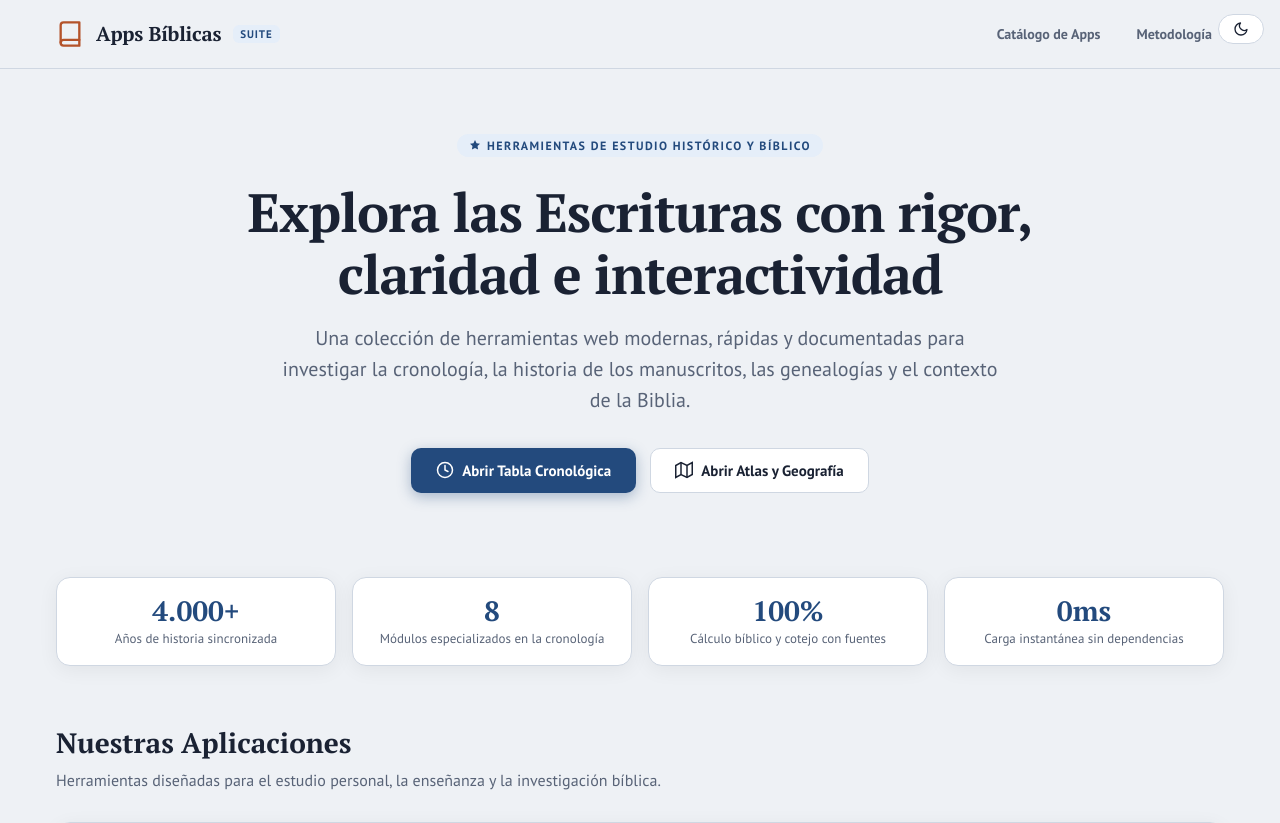
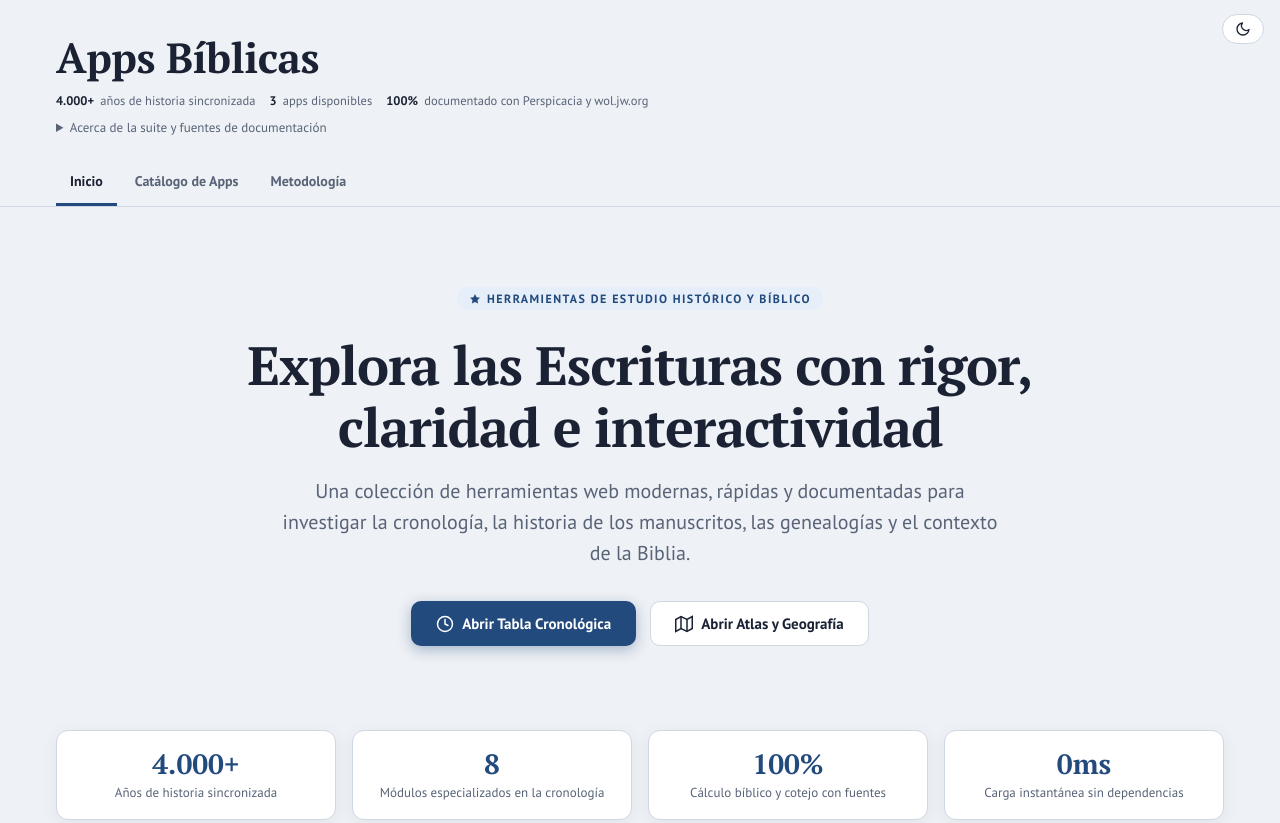
Before and after one commit to rmenor/bibleapps, a website: page index.html in a window 1280 px wide. Shown: the top 823 px of the page. Drawn offline with Linux system fonts and the light colour scheme.

Commit message:
refactor(index): migrar a estructura canónica header.top + nav.tabs + main.wrap
- Reemplazar header.site-header (navbar horizontal) por header.top canónico
  con h1, .stats, details.about dentro de .wrap (1200px)
- Añadir .themebtn flotante en esquina superior derecha (como las apps)
- Añadir nav.tabs sticky con pestañas Inicio / Catálogo / Metodología
- Cambiar <main class='container'> a <main class='wrap'>
- Reemplazar footer.site-footer por footer.app-footer canónico
- Eliminar CSS duplicado (reset, variables, body, a, .container, .themebtn,
  header.site-header, .brand, .nav-actions, .nav-link, footer.site-footer)
  que ya viene de header-main.css
- Conservar solo CSS específico del portal (hero, cards, features)

```diff
--- a/index.html
+++ b/index.html
@@ -25,199 +25,28 @@
     })();
   </script>
   <style>
+    /* Variables de color específicas del portal (complementan header-main.css) */
     :root {
-      --bg: #eef1f5;
-      --surface: #ffffff;
-      --surface2: #e4e9f0;
-      --surface3: #f7f9fb;
-      --ink: #1a2233;
-      --muted: #586377;
-      --line: #cfd7e2;
-      --accent: #234a7d;
-      --accent-light: #e5eef9;
-      --accent-hover: #19355a;
-      --c-bible: #b4532a;
       --c-books: #9a7410;
       --c-world: #3f6786;
       --c-church: #75507a;
       --c-modern: #2c7564;
-      --fix: #2f7d4f;
-      --fix-bg: #e3f1e8;
-      --warn: #9a6210;
-      --warn-bg: #faedd0;
-      --serif: 'PT Serif', Georgia, 'Times New Roman', serif;
-      --sans: 'PT Sans', system-ui, -apple-system, 'Segoe UI', Roboto, sans-serif;
-      --shadow: 0 4px 20px rgba(0, 0, 0, 0.06);
-      --shadow-hover: 0 10px 28px rgba(35, 74, 125, 0.12);
-      --radius: 14px;
     }
 
     @media (prefers-color-scheme:dark) {
       :root:not([data-theme="light"]) {
-        --bg: #0f141c;
-        --surface: #171e29;
-        --surface2: #1f2836;
-        --surface3: #131922;
-        --ink: #e6ebf3;
-        --muted: #93a0b5;
-        --line: #2c3748;
-        --accent: #8fb3e8;
-        --accent-light: #182638;
-        --accent-hover: #b0ccfa;
-        --c-bible: #e08a5b;
         --c-books: #d7b24e;
         --c-world: #7fb0d6;
         --c-church: #c39bd0;
         --c-modern: #6fc7af;
-        --fix: #6fcf97;
-        --fix-bg: #1c3326;
-        --warn: #e6b450;
-        --warn-bg: #382c12;
-        --shadow: 0 4px 20px rgba(0, 0, 0, 0.3);
-        --shadow-hover: 0 10px 30px rgba(0, 0, 0, 0.45);
       }
     }
 
     :root[data-theme="dark"] {
-      --bg: #0f141c;
-      --surface: #171e29;
-      --surface2: #1f2836;
-      --surface3: #131922;
-      --ink: #e6ebf3;
-      --muted: #93a0b5;
-      --line: #2c3748;
-      --accent: #8fb3e8;
-      --accent-light: #182638;
-      --accent-hover: #b0ccfa;
-      --c-bible: #e08a5b;
       --c-books: #d7b24e;
       --c-world: #7fb0d6;
       --c-church: #c39bd0;
       --c-modern: #6fc7af;
-      --fix: #6fcf97;
-      --fix-bg: #1c3326;
-      --warn: #e6b450;
-      --warn-bg: #382c12;
-      --shadow: 0 4px 20px rgba(0, 0, 0, 0.3);
-      --shadow-hover: 0 10px 30px rgba(0, 0, 0, 0.45);
-    }
-
-    * {
-      box-sizing: border-box;
-      margin: 0;
-      padding: 0
-    }
-
-    html {
-      scroll-behavior: smooth
-    }
-
-    body {
-      background: var(--bg);
-      color: var(--ink);
-      font: 16px/1.6 var(--sans);
-      -webkit-font-smoothing: antialiased;
-      min-height: 100vh;
-      display: flex;
-      flex-direction: column;
-    }
-
-    a {
-      color: var(--accent);
-      text-decoration: none;
-      transition: color .15s
-    }
-
-    a:hover {
-      color: var(--accent-hover)
-    }
-
-    .container {
-      max-width: var(--maxw, 1200px);
-      margin: 0 auto;
-      padding: 0 16px;
-      width: 100%;
-    }
-
-    /* Header */
-    header.site-header {
-      position: sticky;
-      top: 0;
-      z-index: 50;
-      background: color-mix(in srgb, var(--bg) 88%, transparent);
-      backdrop-filter: blur(12px);
-      -webkit-backdrop-filter: blur(12px);
-      border-bottom: 1px solid var(--line);
-    }
-
-    .header-inner {
-      display: flex;
-      align-items: center;
-      justify-content: space-between;
-      height: 68px;
-    }
-
-    .brand {
-      display: flex;
-      align-items: center;
-      gap: 12px;
-      font: 700 20px/1.2 var(--serif);
-      color: var(--ink);
-      letter-spacing: -.01em;
-    }
-
-    .brand svg {
-      width: 28px;
-      height: 28px;
-      color: var(--c-bible);
-    }
-
-    .brand span.badge-beta {
-      font: 600 11px var(--sans);
-      text-transform: uppercase;
-      letter-spacing: .08em;
-      background: var(--accent-light);
-      color: var(--accent);
-      padding: 2px 7px;
-      border-radius: 6px;
-    }
-
-    .nav-actions {
-      display: flex;
-      align-items: center;
-      gap: 12px;
-    }
-
-    .nav-link {
-      font: 600 14px var(--sans);
-      color: var(--muted);
-      padding: 8px 12px;
-      border-radius: 8px;
-    }
-
-    .nav-link:hover {
-      color: var(--ink);
-      background: var(--surface2);
-    }
-
-    .themebtn {
-      background: var(--surface);
-      border: 1px solid var(--line);
-      color: var(--ink);
-      border-radius: 999px;
-      padding: 6px 14px;
-      font: 500 13px var(--sans);
-      cursor: pointer;
-      display: inline-flex;
-      align-items: center;
-      gap: 6px;
-      transition: all .15s ease;
-    }
-
-    .themebtn:hover {
-      background: var(--surface2);
-      border-color: var(--accent);
-      color: var(--accent);
     }
 
     /* Hero Section */
@@ -571,33 +400,6 @@
       line-height: 1.55;
     }
 
-    /* Footer */
-    footer.site-footer {
-      background: var(--surface);
-      border-top: 1px solid var(--line);
-      padding: 40px 0 30px;
-      margin-top: auto;
-    }
-
-    .footer-inner {
-      display: flex;
-      flex-wrap: wrap;
-      justify-content: space-between;
-      align-items: center;
-      gap: 20px;
-    }
-
-    .footer-left p {
-      font-size: 14px;
-      color: var(--muted);
-    }
-
-    .footer-links {
-      display: flex;
-      gap: 20px;
-      font: 500 14px var(--sans);
-    }
-
     @media (max-width:880px) {
       .app-card-featured {
         padding: 24px
@@ -617,48 +419,43 @@
       .hero {
         padding: 40px 0 24px
       }
-
-      .header-inner {
-        height: 60px
-      }
-
-      .nav-link {
-        display: none
-      }
-
-      .footer-inner {
-        flex-direction: column;
-        text-align: center
-      }
     }
   </style>
 </head>
 
 <body>
 
-  <header class="site-header">
-    <div class="container header-inner">
-      <a href="/" class="brand" aria-label="Apps Bíblicas Inicio">
-        <svg viewBox="0 0 24 24" fill="none" stroke="currentColor" stroke-width="2" stroke-linecap="round"
-          stroke-linejoin="round">
-          <path d="M4 19.5A2.5 2.5 0 0 1 6.5 17H20"></path>
-          <path d="M6.5 2H20v20H6.5A2.5 2.5 0 0 1 4 19.5v-15A2.5 2.5 0 0 1 6.5 2z"></path>
-        </svg>
-        <span>Apps Bíblicas</span>
-        <span class="badge-beta">Suite</span>
-      </a>
-      <div class="nav-actions">
-        <a href="#apps" class="nav-link">Catálogo de Apps</a>
-        <a href="#rigor" class="nav-link">Metodología</a>
-        <button class="themebtn" id="themeBtn" aria-label="Cambiar tema">
-          <svg class="icon-sun" width="16" height="16" viewBox="0 0 24 24" fill="none" stroke="currentColor" stroke-width="2" stroke-linecap="round" stroke-linejoin="round" aria-hidden="true"><circle cx="12" cy="12" r="5"/><line x1="12" y1="1" x2="12" y2="3"/><line x1="12" y1="21" x2="12" y2="23"/><line x1="4.22" y1="4.22" x2="5.64" y2="5.64"/><line x1="18.36" y1="18.36" x2="19.78" y2="19.78"/><line x1="1" y1="12" x2="3" y2="12"/><line x1="21" y1="12" x2="23" y2="12"/><line x1="4.22" y1="19.78" x2="5.64" y2="18.36"/><line x1="18.36" y1="5.64" x2="19.78" y2="4.22"/></svg>
-          <svg class="icon-moon" width="16" height="16" viewBox="0 0 24 24" fill="none" stroke="currentColor" stroke-width="2" stroke-linecap="round" stroke-linejoin="round" aria-hidden="true"><path d="M21 12.79A9 9 0 1 1 11.21 3 7 7 0 0 0 21 12.79z"/></svg>
-        </button>
+  <button class="themebtn" id="themeBtn" aria-label="Cambiar tema">
+    <svg class="icon-sun" width="16" height="16" viewBox="0 0 24 24" fill="none" stroke="currentColor" stroke-width="2" stroke-linecap="round" stroke-linejoin="round" aria-hidden="true"><circle cx="12" cy="12" r="5"/><line x1="12" y1="1" x2="12" y2="3"/><line x1="12" y1="21" x2="12" y2="23"/><line x1="4.22" y1="4.22" x2="5.64" y2="5.64"/><line x1="18.36" y1="18.36" x2="19.78" y2="19.78"/><line x1="1" y1="12" x2="3" y2="12"/><line x1="21" y1="12" x2="23" y2="12"/><line x1="4.22" y1="19.78" x2="5.64" y2="18.36"/><line x1="18.36" y1="5.64" x2="19.78" y2="4.22"/></svg>
+    <svg class="icon-moon" width="16" height="16" viewBox="0 0 24 24" fill="none" stroke="currentColor" stroke-width="2" stroke-linecap="round" stroke-linejoin="round" aria-hidden="true"><path d="M21 12.79A9 9 0 1 1 11.21 3 7 7 0 0 0 21 12.79z"/></svg>
+  </button>
+
+  <header class="top">
+    <div class="wrap">
+      <h1>Apps Bíblicas</h1>
+      <div class="stats">
+        <span class="stat"><b>4.000+</b> años de historia sincronizada</span>
+        <span class="stat"><b>3</b> apps disponibles</span>
+        <span class="stat"><b>100%</b> documentado con Perspicacia y wol.jw.org</span>
       </div>
+      <details class="about">
+        <summary>Acerca de la suite y fuentes de documentación</summary>
+        <p class="lead">Colección abierta de herramientas interactivas para el estudio histórico, cronológico y textual
+          de la Biblia. Fundamentada estrictamente en la enciclopedia «Perspicacia para comprender las Escrituras»
+          (it-1 e it-2) y <a href="https://wol.jw.org" target="_blank" rel="noopener">wol.jw.org</a>.</p>
+      </details>
     </div>
   </header>
 
-  <main class="container">
+  <nav class="tabs">
+    <div class="wrap" role="tablist">
+      <button role="tab" aria-selected="true" data-tab="home" class="tab-btn">Inicio</button>
+      <button role="tab" aria-selected="false" data-tab="apps" class="tab-btn">Catálogo de Apps</button>
+      <button role="tab" aria-selected="false" data-tab="rigor" class="tab-btn">Metodología</button>
+    </div>
+  </nav>
+
+  <main class="wrap" style="padding-top:16px">
 
     <!-- Hero Section -->
     <section class="hero">
@@ -956,18 +753,13 @@
 
   </main>
 
-  <footer class="site-footer">
-    <div class="container footer-inner">
-      <div class="footer-left">
-        <p><strong>Apps Bíblicas</strong> — Colección abierta de herramientas interactivas de estudio bíblico.</p>
-        <p style="font-size:13px;margin-top:4px">Preparado para despliegue estático de alto rendimiento en Vercel.</p>
+  <footer class="app-footer">
+    <div class="wrap footer-inner">
+      <div>
+        <strong>Apps Bíblicas</strong> — Suite de Investigación Histórica y Textual.
       </div>
-      <div class="footer-links">
-        <a href="cronologia/">Cronología</a>
-        <a href="atlas/">Atlas Bíblico</a>
-        <a href="medidas/">Pesas y Medidas</a>
-        <a href="#apps">Catálogo</a>
-        <a href="#rigor">Metodología</a>
+      <div>
+        Documentado con rigor según <a href="https://wol.jw.org" target="_blank" rel="noopener">wol.jw.org</a> y <em>Perspicacia para comprender las Escrituras</em>.
       </div>
     </div>
   </footer>
```
